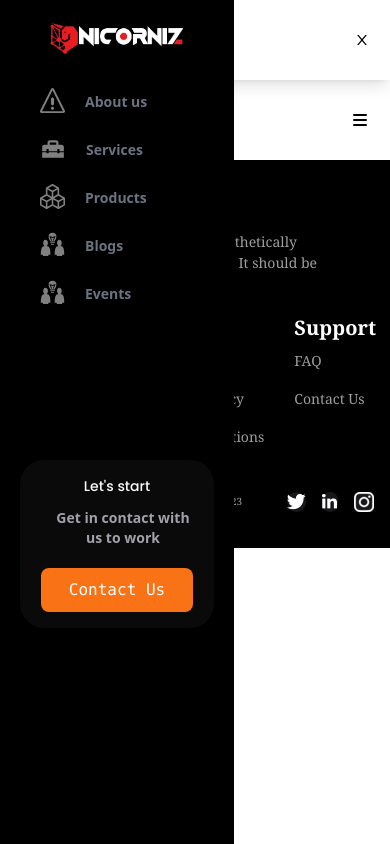
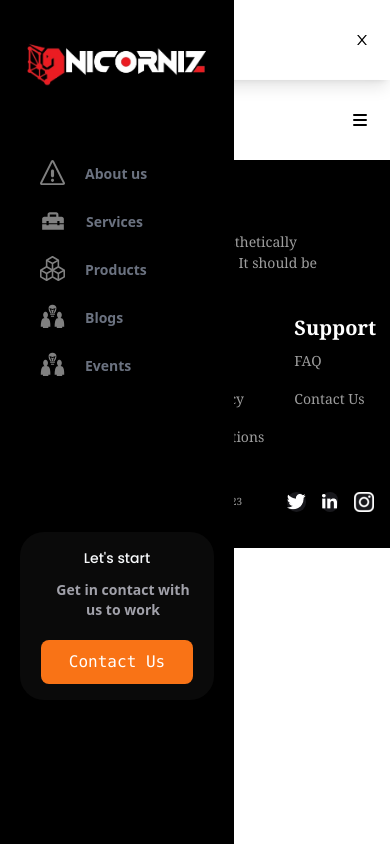
Before and after one commit to TalhaT298/unicorniz, a Next.js app: page /components/SharedComponents/Navbar/Navbar in a window 390 px wide. Both pictures are taken after a click on the element 360 px from the left and 40 px from the top of the page. Built offline with nearby package versions, Linux system fonts and the light colour scheme.

Commit message:
some design changes

```diff
--- a/pages/components/SharedComponents/Navbar/Navbar.js
+++ b/pages/components/SharedComponents/Navbar/Navbar.js
@@ -93,16 +93,16 @@ const Navbar = ({ loading, handleSubmit }) => {
 				!hamburger &&
 				<div className="w-[60%] h-screen ease-in-out transition-all duration-5000 lg:hidden flex flex-col absolute bg-black z-50">
 					<div className="flex flex-row lg:hidden items-end justify-end text-slate-100 w-full" onClick={() => setHamburger((prev) => !prev)}>
-						<div className="w-3/5 mx-auto">
+						<div className="w-4/5 mx-auto">
 							<Link href={"/"}>
-								<Image src={logo1} priority alt="logo" className="mt-5 mb-8 mx-auto" />
+								<Image src={logo1} priority alt="logo" className="mt-10 mb-8 mx-auto" />
 							</Link>
 						</div>
 					</div>
 					<div className="flex flex-col">
 						<div
 							onClick={() => setHamburger((prev) => !prev)}
-							className="ml-10 text-gray-500 list-none font-sans font-semibold text-sm focus:font-bold hover:text-gray-50 mb-10">
+							className="ml-10 text-gray-500 list-none font-sans font-semibold text-sm focus:font-bold hover:text-gray-50 mt-10 mb-10">
 							{menuItems}
 						</div>
 					</div>
```
